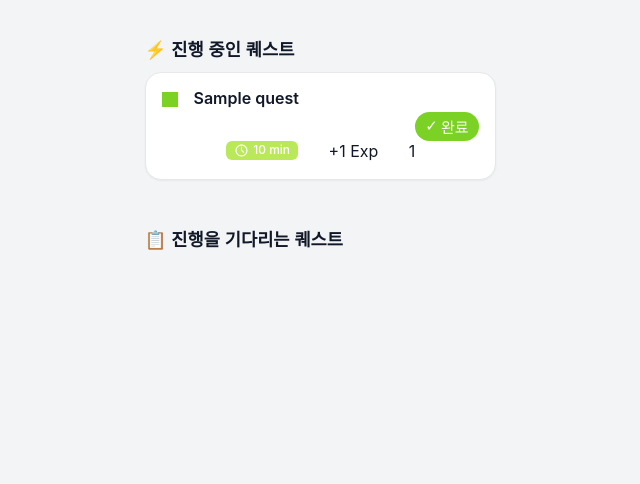
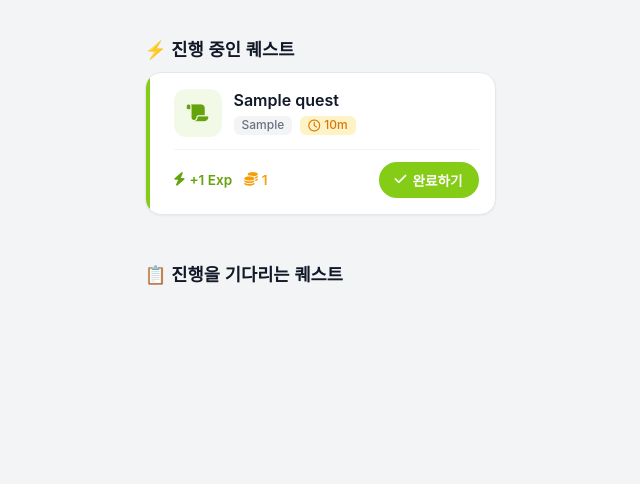
Before and after one commit to cops9080/PlanEgg, a Flask app: page /questlist in a window 1280 px wide. Shown: the top 484 px of the page, without its empty margins (320-960 px from the left). Run offline with Flask 3, Linux system fonts and the light colour scheme; tables that the repository leaves empty hold one stand-in row (values such as "Sample post").

Commit message:
'완료하기'로 용어 변경, 퀘스트 카드 디자인 통일

```diff
--- a/templates/main.html
+++ b/templates/main.html
@@ -106,7 +106,7 @@
                                         }}</span>
                                 </div>
                                 <button class="btn-complete" onclick="completeQuest({{ quest['id'] }})">
-                                    <i class="fa-solid fa-check"></i> 완료
+                                    <i class="fa-solid fa-check"></i> 완료하기
                                 </button>
                             </div>
                         </div>
--- a/templates/quest-main.html
+++ b/templates/quest-main.html
@@ -13,40 +13,38 @@
     <div class="main-container">
         <div class="quest-section">
             <h2 class="section-title">⚡ 진행 중인 퀘스트</h2>
-            <div class="card-list">
+            <div class="quest-list">
                 {% for quest in quests %}
                 {% if quest['status'] == 1 %}
-                <div class="quest-card" data-id="{{ quest['id'] }}">
-                    <div class="card-content">
+                <div class="quest-card">
+                    <div class="quest-status-indicator"></div>
+                    <div class="quest-content">
                         <div class="quest-header">
-                            <div class="quest-icon">
-                                <div style="width: 16px; height: 15.04px; background: #7BD224"></div>
+                            <div class="quest-icon-wrapper type-exercise">
+                                <i class="fa-solid fa-scroll"></i>
                             </div>
-                            <h3 class="quest-title">{{ quest['quest_name'] }}</h3>
-                        </div>
-                        <div class="quest-details">
-                            <div class="tag difficulty-{{ quest['difficulty']|lower }}">
-                                <span>{{ quest['difficulty'] }}</span>
-                            </div>
-                            <div class="tag time-tag">
-                                <img src="../static/images/jj/16_2969.svg" alt="clock">
-                                <span>{{ quest['time_duration'] }} min</span>
-                            </div>
-                            <div class="exp">
-                                <img src="../static/images/jj/16_3330.svg" alt="exp">
-                                <span>+{{ quest['exp'] }} Exp</span>
-                            </div>
-                            <div class="coin">
-                                <img src="../static/images/jj/16_3332.svg" alt="coin">
-                                <span>{{ quest['coin'] }}</span>
+                            <div class="quest-main-info">
+                                <h4 class="quest-title">{{ quest['quest_name'] }}</h4>
+                                <div class="quest-tags">
+                                    <span class="tag tag-difficulty difficulty-{{ quest['difficulty']|lower }}">{{
+                                        quest['difficulty'] }}</span>
+                                    <span class="tag tag-time"><i class="fa-regular fa-clock"></i> {{
+                                        quest['time_duration'] }}m</span>
+                                </div>
                             </div>
                         </div>
-                    </div>
-                    <div class="card-action">
-                        <button class="btn btn-completed" onclick="completeQuest({{ quest['id'] }})">
-                            <span class="play-icon">✓</span>
-                            <span>완료</span>
-                        </button>
+
+                        <div class="quest-footer">
+                            <div class="quest-rewards">
+                                <span class="reward-item exp"><i class="fa-solid fa-bolt"></i> +{{ quest['exp'] }}
+                                    Exp</span>
+                                <span class="reward-item coin"><i class="fa-solid fa-coins"></i> {{ quest['coin']
+                                    }}</span>
+                            </div>
+                            <button class="btn-complete" onclick="completeQuest({{ quest['id'] }})">
+                                <i class="fa-solid fa-check"></i> 완료하기
+                            </button>
+                        </div>
                     </div>
                 </div>
                 {% endif %}
@@ -56,43 +54,40 @@
 
         <div class="quest-section">
             <h2 class="section-title">📋 진행을 기다리는 퀘스트</h2>
-            <div class="card-list">
+            <div class="quest-list">
                 {% for quest in quests %}
                 {% if quest['status'] == 0 %}
-                <div class="quest-card" data-id="{{ quest['id'] }}">
-                    <div class="card-content">
+                <div class="quest-card">
+                    <div class="quest-status-indicator" style="background-color: #9CA3AF;"></div>
+                    <div class="quest-content">
                         <div class="quest-header">
-                            <div class="merged-icon-wrapper">
-                                <div style="width: 16px; height: 15.04px; background: #7BD224"></div>
-                                <div
-                                    style="width: 16px; height: 15.04px; background: #3E9814; position: absolute; top: 0; left: 0; clip-path: polygon(0 0, 100% 0, 100% 50%, 0 50%);">
+                            <div class="quest-icon-wrapper type-study"
+                                style="background-color: #F3F4F6; color: #6B7280;">
+                                <i class="fa-solid fa-pause"></i>
+                            </div>
+                            <div class="quest-main-info">
+                                <h4 class="quest-title">{{ quest['quest_name'] }}</h4>
+                                <div class="quest-tags">
+                                    <span class="tag tag-difficulty difficulty-{{ quest['difficulty']|lower }}">{{
+                                        quest['difficulty'] }}</span>
+                                    <span class="tag tag-time"><i class="fa-regular fa-clock"></i> {{
+                                        quest['time_duration'] }}m</span>
                                 </div>
                             </div>
-                            <h3 class="quest-title">{{ quest['quest_name'] }}</h3>
                         </div>
-                        <div class="quest-details">
-                            <div class="tag difficulty-{{ quest['difficulty']|lower }}">
-                                <span>{{ quest['difficulty'] }}</span>
+
+                        <div class="quest-footer">
+                            <div class="quest-rewards">
+                                <span class="reward-item exp"><i class="fa-solid fa-bolt"></i> +{{ quest['exp'] }}
+                                    Exp</span>
+                                <span class="reward-item coin"><i class="fa-solid fa-coins"></i> {{ quest['coin']
+                                    }}</span>
                             </div>
-                            <div class="tag time-tag">
-                                <img src="../static/images/jj/16_2969.svg" alt="clock">
-                                <span>{{ quest['time_duration'] }} min</span>
-                            </div>
-                            <div class="exp">
-                                <img src="../static/images/jj/16_3330.svg" alt="exp">
-                                <span>+{{ quest['exp'] }} Exp</span>
-                            </div>
-                            <div class="coin">
-                                <img src="../static/images/jj/16_3332.svg" alt="coin">
-                                <span>{{ quest['coin'] }}</span>
-                            </div>
+                            <button class="btn-complete" onclick="startQuest({{ quest['id'] }})"
+                                style="background-color: #3B82F6;">
+                                <i class="fa-solid fa-play"></i> 진행하기
+                            </button>
                         </div>
-                    </div>
-                    <div class="card-action">
-                        <button class="btn btn-proceed" onclick="startQuest({{ quest['id'] }})">
-                            <span class="play-icon">▶︎</span>
-                            <span>진행하기</span>
-                        </button>
                     </div>
                 </div>
                 {% endif %}
```
